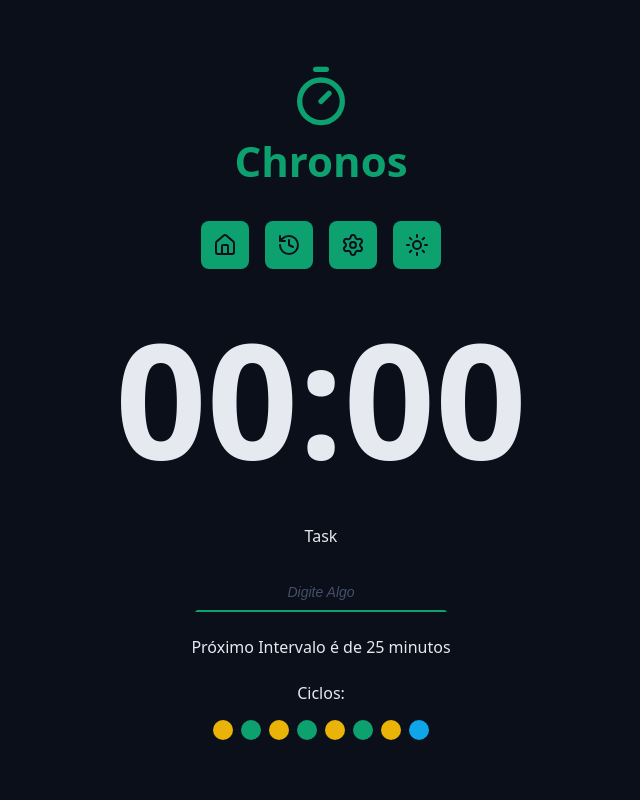
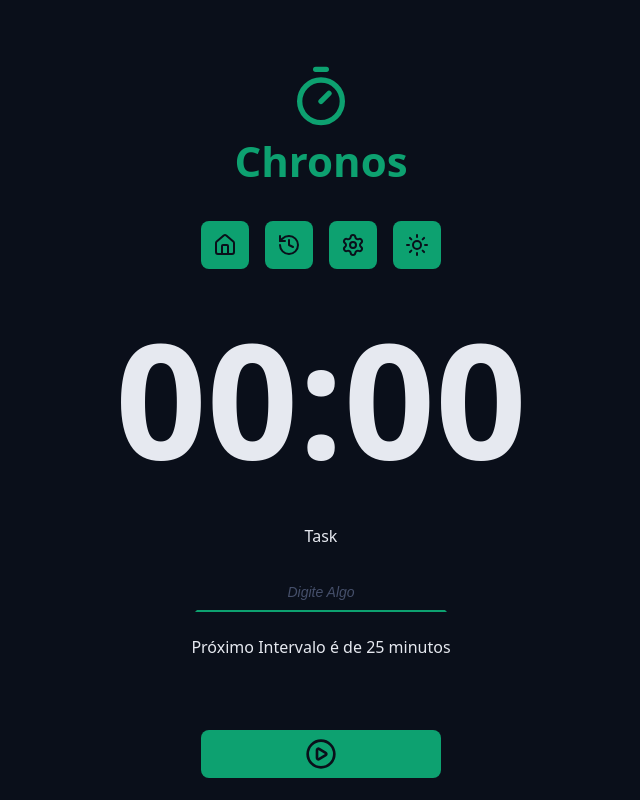
Before and after one commit to Tulio-Aguiar/chronos-app, a React (Vite) app: page / in a window 1280 px wide. Shown: the top 800 px of the page, without its empty margins (319-959 px from the left). Built offline with nearby package versions, Linux system fonts and the light colour scheme.

Commit message:
State Config Duration

```diff
--- a/src/components/Cycles/index.tsx
+++ b/src/components/Cycles/index.tsx
@@ -1,24 +1,34 @@
-import styles from './styles.module.css'
+import { useTaskContext } from "../../contexts/TaskContext/useTaskContext";
+import { getNextCycle } from "../../utils/getNextCycle";
+import { getNextCycleType } from "../../utils/getNextCycleType";
+import styles from "./styles.module.css";
 
-export default function Cycles(){
-    return(
-        <>
-        <div className={styles.cycles}>
+export default function Cycles() {
+  const { state } = useTaskContext();
 
-            <span>Ciclos:</span>
+  const cycleStep = Array.from({ length: state.currentCycle });
 
-            <div className={styles.cycleDots}>
-                <span className={`${styles.cycleDot} ${styles.workTime}`}></span>
-                <span className={`${styles.cycleDot} ${styles.shortBreakTime}`}></span>
-                <span className={`${styles.cycleDot} ${styles.workTime}`}></span>
-                <span className={`${styles.cycleDot} ${styles.shortBreakTime}`}></span>
-                <span className={`${styles.cycleDot} ${styles.workTime}`}></span>
-                <span className={`${styles.cycleDot} ${styles.shortBreakTime}`}></span>
-                <span className={`${styles.cycleDot} ${styles.workTime}`}></span>
-                <span className={`${styles.cycleDot} ${styles.longBreakTime}`}></span>
-            </div>
+  const cycleDescriptionMap = {
+    workTime: "Foco de trabalho",
+    shortBreakTime: "Intervalo de pausa curto",
+    longBreakTime: "Intervalo de pausa longo",
+  };
 
-        </div>
-        </>
-    )
+  console.log(cycleStep);
+  return (
+    <div className={styles.cycleDots}>
+      {cycleStep.map((_, index) => {
+        const nextCycle = getNextCycle(index);
+        const nextCycleType = getNextCycleType(nextCycle);
+        return (
+          <span
+            key={`${nextCycleType}`}
+            className={`${styles.cycleDot} ${styles[nextCycleType]}`}
+            aria-label={`Indicaddor de ciclos de ${cycleDescriptionMap[nextCycleType]}`}
+            title={`Indicaddor de ciclos de ${cycleDescriptionMap[nextCycleType]}`}
+          ></span>
+        );
+      })}
+    </div>
+  );
 }
--- a/src/components/MainForm/index.tsx
+++ b/src/components/MainForm/index.tsx
@@ -7,6 +7,7 @@
 import { useTaskContext } from "../../contexts/TaskContext/useTaskContext";
 import { getNextCycle } from "../../utils/getNextCycle";
 import { getNextCycleType } from "../../utils/getNextCycleType";
+import { formatSecondsToMinutes } from "../../utils/formatSecondsToMinutes";
 
 export default function MainForm() {
   const { state, setState } = useTaskContext();
@@ -34,7 +35,7 @@
       startDate: Date.now(),
       completeDate: null,
       interruptDate: null,
-      duration: 1,
+      duration: state.config[nextCycleType],
       type: nextCycleType,
     };
 
@@ -50,7 +51,7 @@
         activeTask: newTask,
         currentCycle: nextCycle, // ✅ typo corrigido
         secondsRemaining,
-        formattedSecondsRemaining: "00:00",
+        formattedSecondsRemaining: formatSecondsToMinutes(secondsRemaining),
         tasks: [...prevState.tasks, newTask],
       };
     });
@@ -73,9 +74,11 @@
         <p>Próximo Intervalo é de 25 minutos</p>
       </div>
 
-      <div className="formRow">
-        <Cycles />
-      </div>
+      {state.currentCycle > 0 && (
+        <div className="formRow">
+          <Cycles />
+        </div>
+      )}
 
       <div className="formRow">
         <DefaultButton icon={<PlayCircleIcon />} color="green" />
--- /dev/null
+++ b/src/utils/formatSecondsToMinutes.ts
@@ -0,0 +1,6 @@
+export function formatSecondsToMinutes(seconds: number) {
+  const minutes = String(Math.floor(seconds / 60)).padStart(2, "0");
+  const secondsMod = String(seconds % 60).padStart(2, "0");
+
+  return `${minutes}:${secondsMod}`;
+}
```
Also changed, not shown: 2 other files (tests, documents, lock files or other folders).
